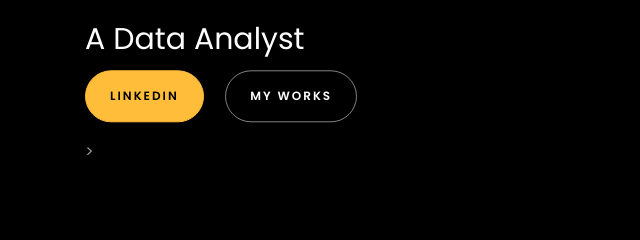
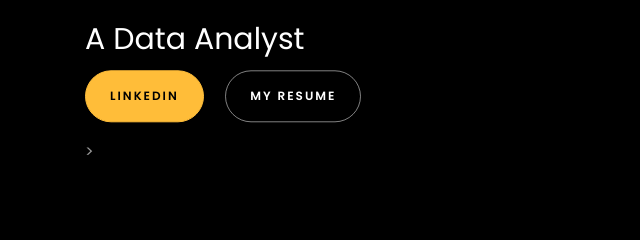
Before and after one commit to Leelaparitala2004/portfolio, a plain HTML site: page index.html in a window 1280 px wide. Shown: the part 467-707 px from the top of the page, 0-640 px from the left. Drawn offline with Linux system fonts and the light colour scheme; animation ran at ten frames a second; a script that the page names is missing; files whose address does not match are found by name.

Commit message:
Update index.html

```diff
--- a/index.html
+++ b/index.html
@@ -191,7 +191,7 @@
 						<!-- <h2 class="d-flex" style="margin-bottom: 0">With over 5 years of experience</h2> -->
 						<!-- <br> -->
 			            <p><a href="https://www.linkedin.com/in/leelanandan/" class="btn btn-primary py-3 px-4">Linkedin</a> <!-- linkedin -->>
-							<a href="https://github.com/Leelaparitala2004" class="btn btn-white btn-outline-white py-3 px-4">My works</a></p> <!-- Github-->>
+							<a href="https://drive.google.com/drive/my-drive" class="btn btn-white btn-outline-white py-3 px-4">My Resume</a></p> <!-- Github-->>
 		            </div>
 		          </div>
 	        	</div>
```
